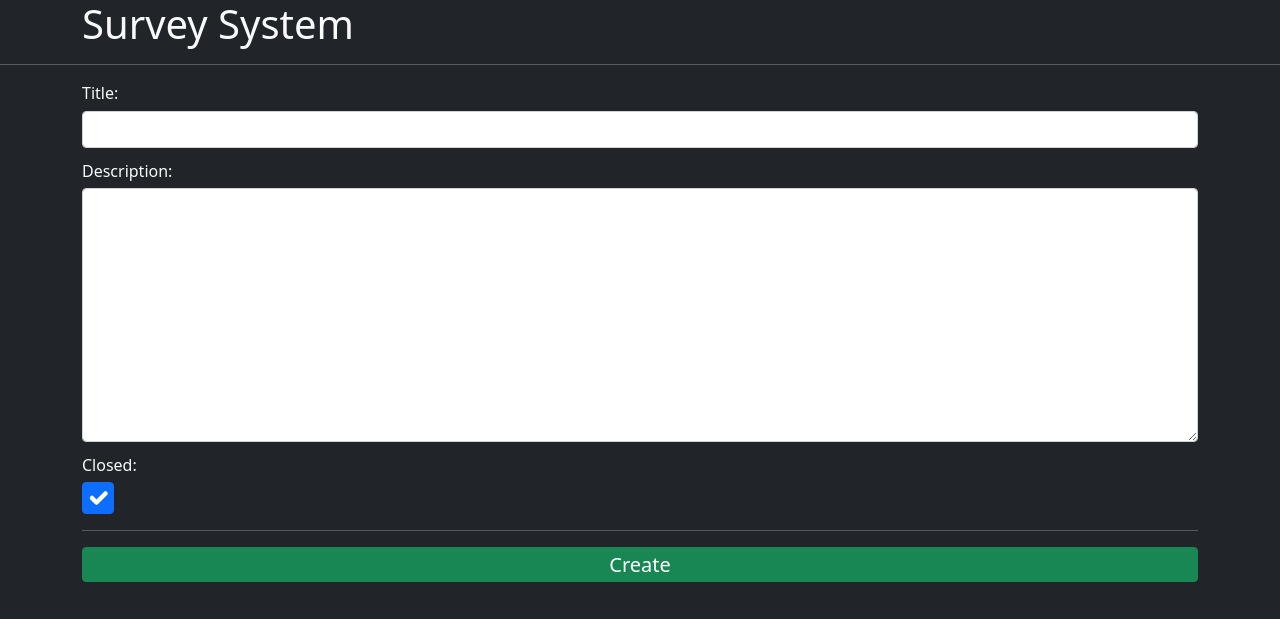
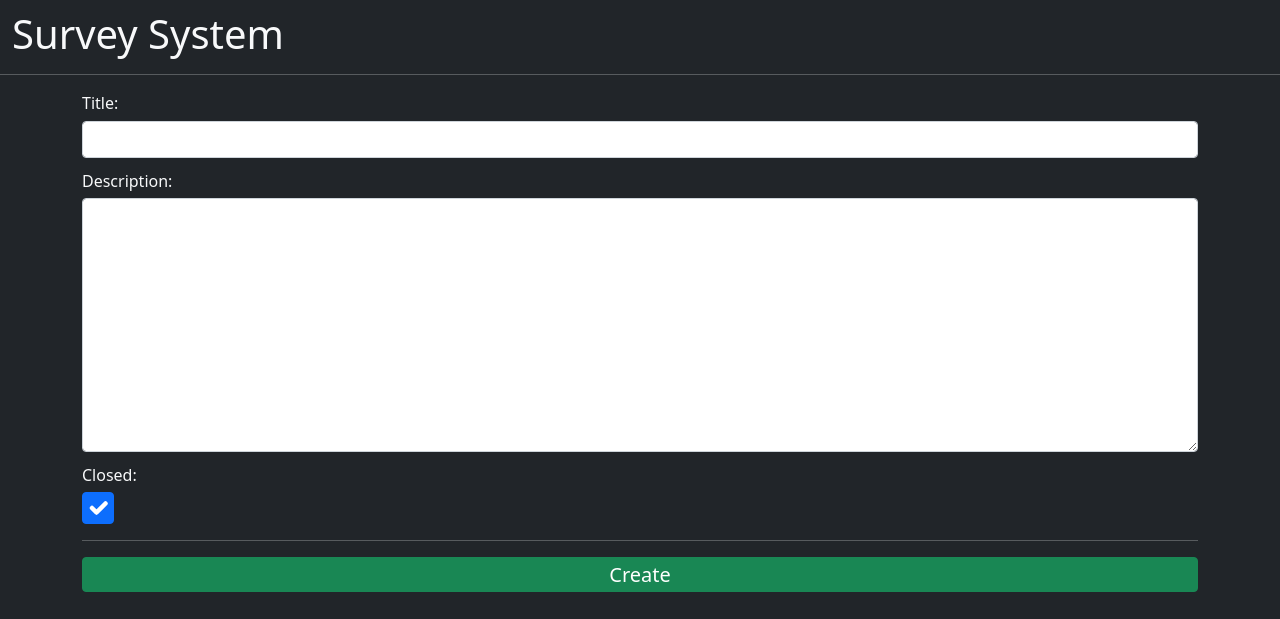
Before and after one commit to nicofreundt/school_project, a Django app: page /survey/create/ in a window 1280 px wide. Shown: the top 619 px of the page. Run offline with Django 4.2, Linux system fonts and the light colour scheme.

Commit message:
Improved Navbar design

```diff
--- a/survey_system/templates/base.html
+++ b/survey_system/templates/base.html
@@ -8,7 +8,7 @@
 </head>
 
 <body class="bg-dark text-light">
-  <div class="container"><h1>Survey System</h1></div>
+  <div class="container" style="margin: 10px 0px 0px 0px"><h1>Survey System</h1></div>
   <hr>
   <main class="container">
     {% block content %}
```
